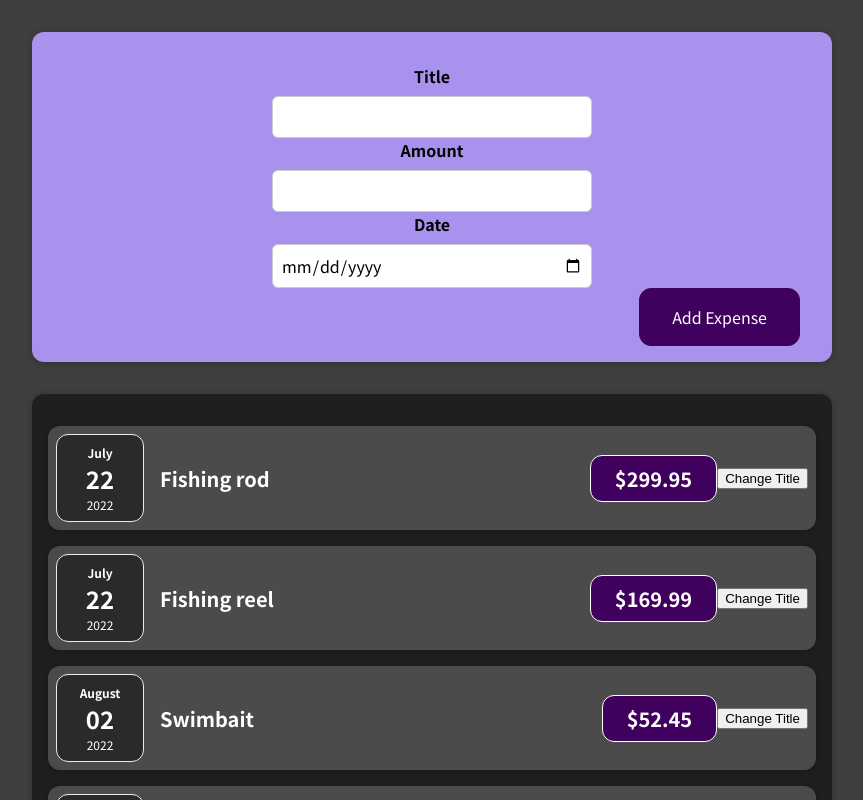
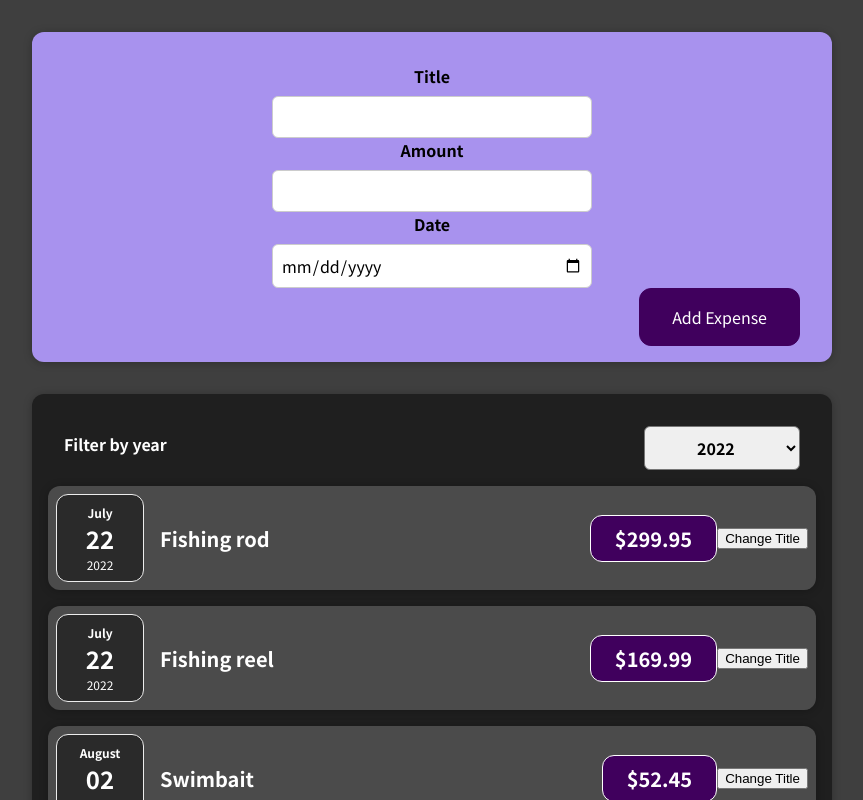
Before and after one commit to Sarguello12/expense-tracker, a React (Create React App) app: page / in a window 1280 px wide. Shown: the top 800 px of the page, without its empty margins (208-1071 px from the left). Built offline with nearby package versions, Linux system fonts and the light colour scheme.

Commit message:
feat: added filter by year button to display expenses by the year posted

```diff
--- /dev/null
+++ b/src/components/Expenses/ExpenseFilter.css
@@ -0,0 +1,24 @@
+.expenses-filter {
+  color: white;
+  padding: 0 1rem;
+}
+
+.expenses-filter__control {
+  display: flex;
+  width: 100%;
+  align-items: center;
+  justify-content: space-between;
+  margin: 1rem 0;
+}
+
+.expenses-filter label {
+  font-weight: bold;
+  margin-bottom: 0.5rem;
+}
+
+.expenses-filter select {
+  font: inherit;
+  padding: 0.5rem 3rem;
+  font-weight: bold;
+  border-radius: 6px;
+}
--- /dev/null
+++ b/src/components/Expenses/ExpenseFilter.js
@@ -0,0 +1,24 @@
+import React from "react";
+import "./ExpenseFilter.css";
+
+const ExpenseFilter = (props) => {
+  const selectHandler = (event) => {
+    props.onFilterByYear(event.target.value);
+  };
+
+  return (
+    <div className="expenses-filter">
+      <div className="expenses-filter__control">
+        <label>Filter by year</label>
+        <select value={props.selected} onChange={selectHandler}>
+          <option value="2022">2022</option>
+          <option value="2021">2021</option>
+          <option value="2020">2020</option>
+          <option value="2019">2019</option>
+        </select>
+      </div>
+    </div>
+  );
+};
+
+export default ExpenseFilter;
--- a/src/components/Expenses/ExpenseItem.js
+++ b/src/components/Expenses/ExpenseItem.js
@@ -14,7 +14,7 @@
     <Card className="expense-item">
       <ExpenseDate date={props.date} />
       <div className="expense-item__description">
-        <h2>{title}</h2>
+        <h2>{props.title}</h2>
         <div className="expense-item__price">${props.amount}</div>
       </div>
       <button onClick={clickHandler}>Change Title</button>
--- a/src/components/Expenses/Expenses.js
+++ b/src/components/Expenses/Expenses.js
@@ -1,11 +1,25 @@
-import React from "react";
+import React, { useState } from "react";
 import ExpenseItem from "./ExpenseItem";
 import Card from "../UI/Card";
+import ExpenseFilter from "./ExpenseFilter";
 import "./Expenses.css";
 
 const Expenses = (props) => {
+  const [filterYear, setFilterYear] = useState("2022");
+
+  const filterYearHandler = (selectedYear) => {
+    setFilterYear(selectedYear);
+    console.log(selectedYear);
+  };
+
   return (
     <Card className="expenses">
+      <div>
+        <ExpenseFilter
+          selected={filterYear}
+          onFilterByYear={filterYearHandler}
+        />
+      </div>
       <ExpenseItem
         title={props.items[0].title}
         amount={props.items[0].amount}
```
